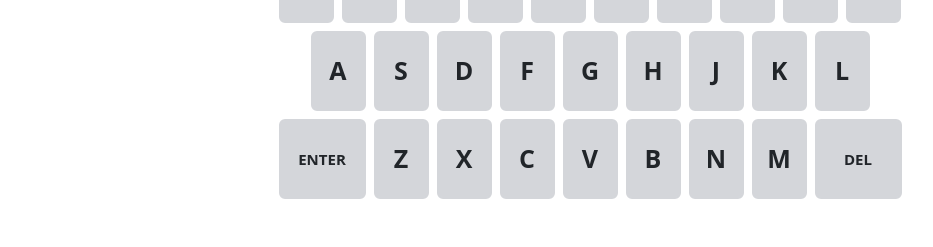
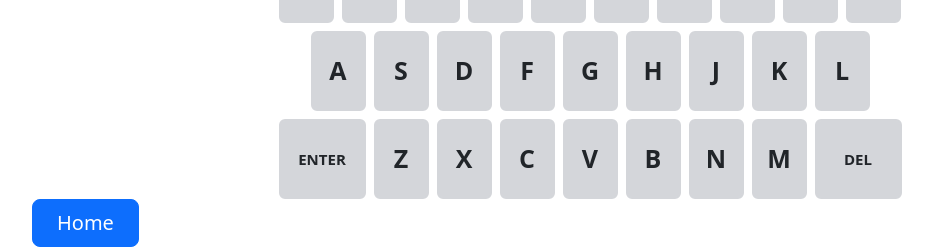
Before and after one commit to NKyhl/WordleND, a Django app: template src/wordleND/templates/play.html in a window 1280 px wide. Shown: the part 702-949 px from the top of the page, without its empty margins (50-983 px from the left). Before the commit the page ends 901 px from the top, so only its background shows below. Run offline with Django 5.2, Linux system fonts and the light colour scheme; the template is opened without the code that fills it, so the values that code supplies are empty; a user stored in the database is signed in.

Commit message:
go home button

```diff
--- a/src/wordleND/templates/play.html
+++ b/src/wordleND/templates/play.html
@@ -104,6 +104,9 @@
         <div id="del" class="key key-lg">DEL</div>
       </div>
 </div>
+<button type="button" class="btn btn-primary btn-lg px-4 gap-3 m-auto">
+    <a href="/" class="nav-link active">Home</a>
+</button>
 {% else %}
 <div class="px-4 py-5 my-5 text-center">
     <h1 class="display-5 fw-bold text-body-emphasis">
```
